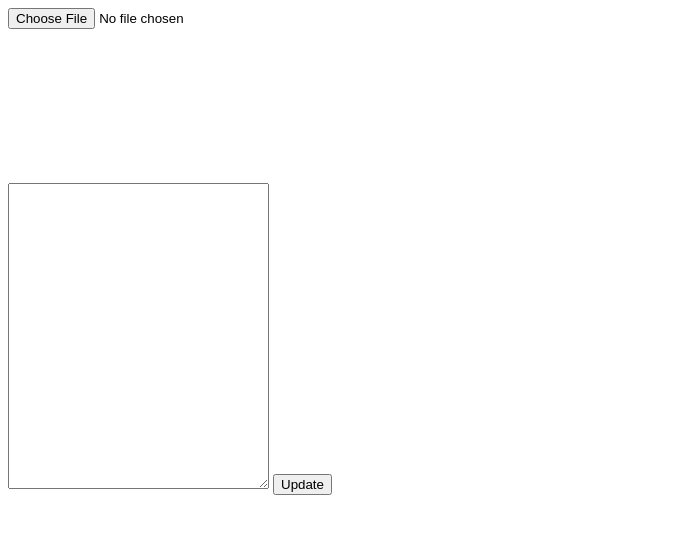
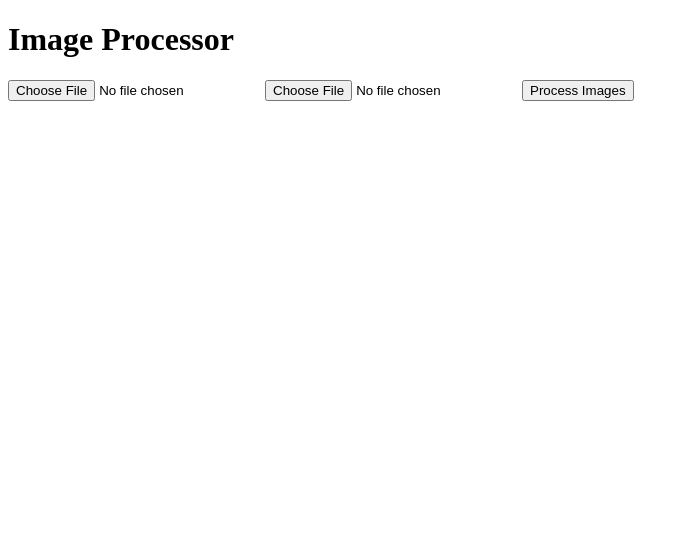
Before and after one commit to ChasarooniZ/Dynamic-Token-Ring-Viewer, a plain HTML site: page index.html in a window 1280 px wide. Shown: the whole page, without its empty margins (0-689 px from the left). Drawn offline with Linux system fonts and the light colour scheme.

Commit message:
Update index.html

```diff
--- a/index.html
+++ b/index.html
@@ -3,20 +3,14 @@
 <head>
     <meta charset="UTF-8">
     <meta name="viewport" content="width=device-width, initial-scale=1.0">
-    <title>Image Editor</title>
-    <link rel="stylesheet" href="styles.css">
+    <title>Image Processor</title>
 </head>
 <body>
-    <div id="container">
-        <input type="file" id="upload" accept="image/*">
-        <div id="editor">
-            <canvas id="canvas"></canvas>
-            <div id="json-editor">
-                <textarea id="json-input" rows="20" cols="30"></textarea>
-                <button id="update-json">Update</button>
-            </div>
-        </div>
-    </div>
-    <script src="scripts.js"></script>
+    <h1>Image Processor</h1>
+    <input type="file" id="image1" accept="image/*">
+    <input type="file" id="image2" accept="image/*">
+    <button id="processButton">Process Images</button>
+    <script src="https://cdnjs.cloudflare.com/ajax/libs/FileSaver.js/2.0.5/FileSaver.min.js"></script>
+    <script src="script.js"></script>
 </body>
 </html>
```
